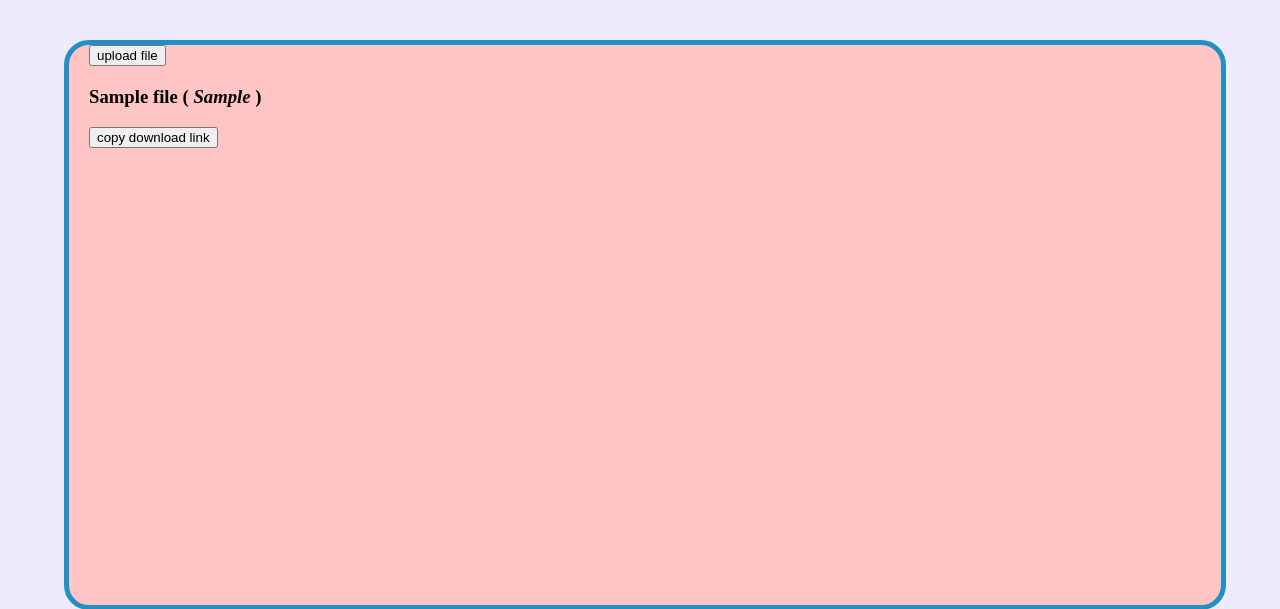
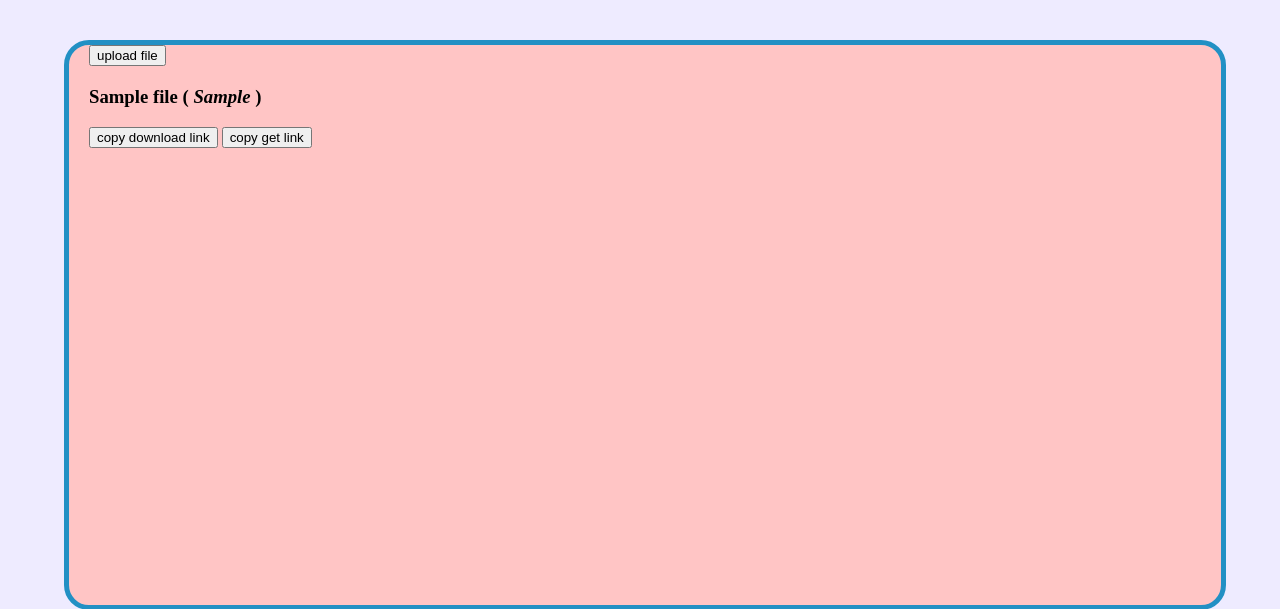
Before and after one commit to sebrai/prove_examen, a Flask app: page /home in a window 1280 px wide. Shown: the part 80-689 px from the top of the page. Run offline with Flask 3, Linux system fonts and the light colour scheme; the visitor is signed in with stand-in values (Sample User, id 1); tables that the repository leaves empty or names only in its code hold one stand-in row (values such as "Sample post").

Commit message:
fixed get links

```diff
--- a/static/home.js
+++ b/static/home.js
@@ -1,8 +1,9 @@
 let download_links = document.querySelectorAll(".download_links")
-console.log(download_links)
+let get_links = document.querySelectorAll(".get_links")
+// console.log(download_links,get_links)
 let base_massage = window.location.protocol+"//"+ window.location.host
-async function copy_msg(id){
-  let text = base_massage+"/download/"+id
+async function copy_msg(id, loc){
+  let text = base_massage+"/"+loc+"/"+id
   try {
     await navigator.clipboard.writeText(text);
     alert('link copied to clipboard');
@@ -31,6 +32,12 @@ async function copy_msg(id){
 for (let index = 0; index < download_links.length; index++) {
     const element = download_links[index];
     element.addEventListener("click",()=>{
-        copy_msg(element.id)
+        copy_msg(element.id,"download")
     })
 }
+for (let index = 0; index < get_links.length; index++) {
+    const element = get_links[index];
+    element.addEventListener("click",()=>{
+        copy_msg(element.id,"get")
+    })
+}
--- a/templates/home.html
+++ b/templates/home.html
@@ -19,6 +19,7 @@
             <div>
                 <h3>{{file['name']}} ( <i>{{file['mimetype']}}</i> )</h3>
                 <button class="download_links" id="{{file['id']}}">copy download link</button>
+                <button class="get_links" id="{{file['id']}}">copy get link</button>
             </div>
             {% endfor%}
         </div>
```
